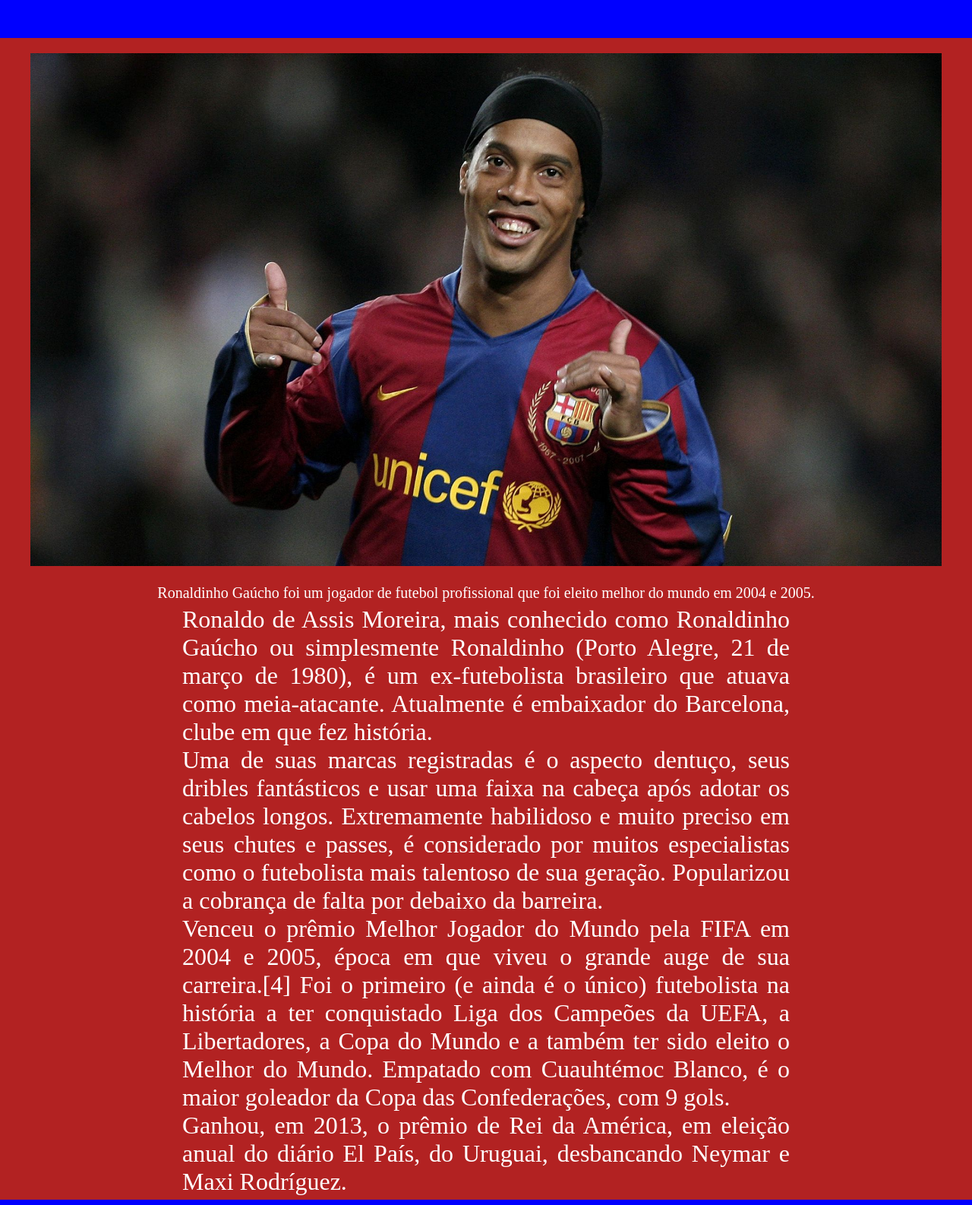
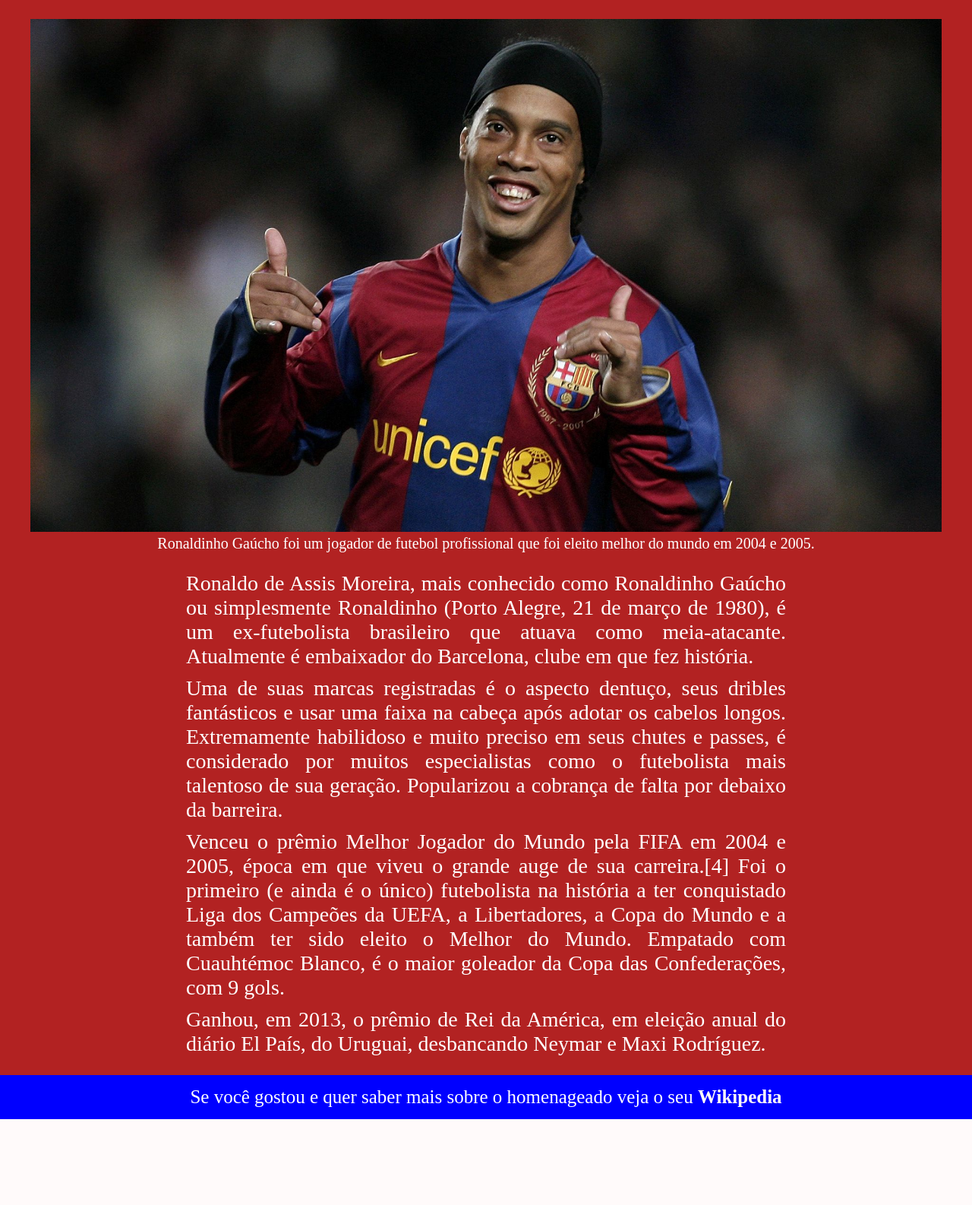
Before and after one commit to Blaankaa/SiteHomenagem, a plain HTML site: page imagens/index.html in a window 1280 px wide. Shown: the part 150-1736 px from the top of the page at 76% size. After the commit the page ends 1623 px from the top, so only its background shows below. Drawn offline with Linux system fonts and the light colour scheme.

Commit message:
atualizei site

```diff
--- a/imagens/style.css
+++ b/imagens/style.css
@@ -14,7 +14,7 @@
     "article"
     "footer";
     grid-template-columns: auto;
-    grid-auto-rows: 200px auto auto auto;
+    grid-auto-rows: 150px auto auto auto;
     min-height: 300px;
     width: 100%;
 }
@@ -23,7 +23,6 @@ header {
     grid-area: "header";
     background-color: blue;
     padding: 20px;
-    margin-bottom: -20px;
 }
 
 #title {
@@ -32,16 +31,12 @@ header {
     text-align: center;
     font-weight: bold;
     color: snow;
-    padding-bottom: 0px;
-    margin-bottom: 0px;
 }
 
 #subtitle {
     text-align: center;
     font-size: 40px;
     color: snow;
-    padding-top: 0px;
-    margin-top: 0px;
 }
 
 section {
@@ -53,7 +48,8 @@ section {
     grid-area: "picture";
     max-width: 1200px;
     text-align: center;
-    padding: 20px;
+    padding: 25px;
+    padding-bottom: 0px;
 }
 
 figcaption {
@@ -65,10 +61,14 @@ figcaption {
 #tribute-info {
     grid-area: "article";
     color: white;
-    font-size: 2rem;
+    font-size: 28px;
     width: 800px;
     text-align: justify;
     margin: auto;
+    padding: 20px;
+}
+
+p {
     padding: 5px;
 }
 
```
